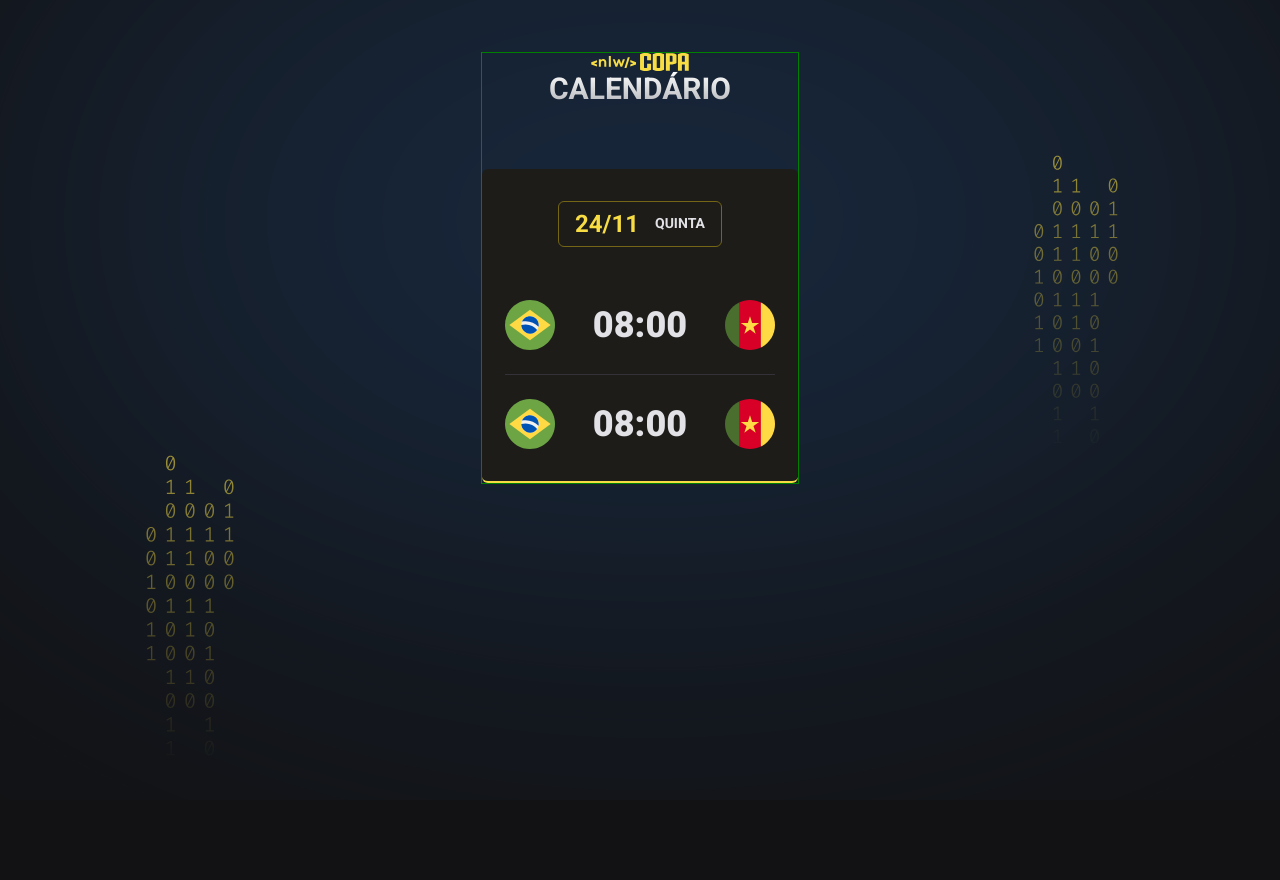
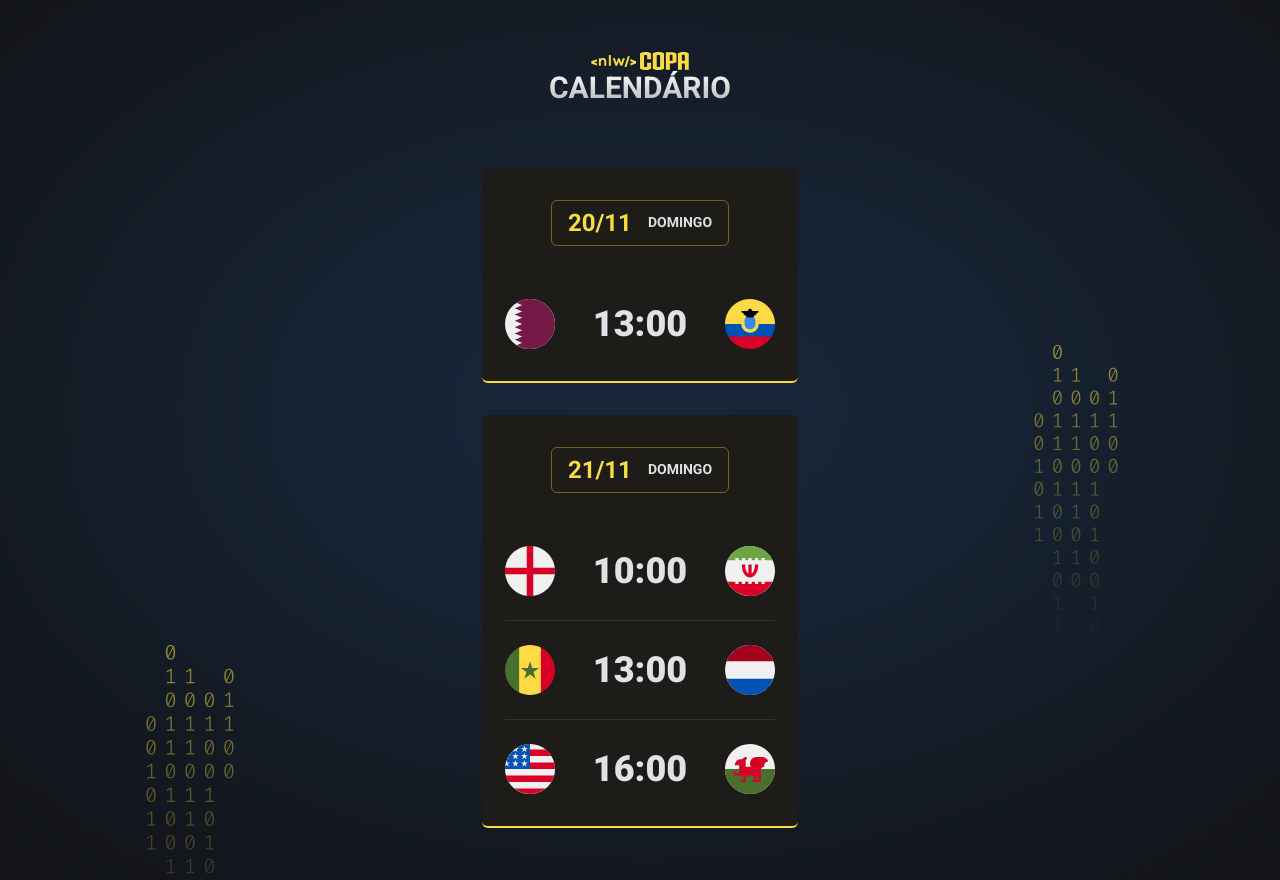
Before and after one commit to lucasgbezerra/NLW_Copa, a plain HTML site: page index.html in a window 1280 px wide. Before the commit the page ends 800 px from the top, so only its background shows below. Drawn offline with Linux system fonts and the light colour scheme.

Commit message:
Add: javascript

```diff
--- a/index.html
+++ b/index.html
@@ -34,5 +34,6 @@
                 </div>
             </main>
         </div>
+        <script src="./mains.js"></script>
     </body>
 </html>
--- /dev/null
+++ b/mains.js
@@ -0,0 +1,42 @@
+function createGame(team1, hour, team2){
+    return `
+        <li>
+            <img src="./assets/flags/${team1}.svg" width=50 alt="Bandeira do ${team1}">
+            <strong>${hour}</strong>
+            <img src="./assets/flags/${team2}.svg"  width=50 alt="Bandeira de ${team2}">
+        </li>
+    `
+}
+
+function createCard(day, weekDay, game){
+    return `
+        <div class="card">
+            <h2>${day} <span>${weekDay}</span></h2>
+            <ul>
+                ${game}
+            </ul>
+        </div>
+
+    `
+}
+
+// Inserção de HTML pelo javascript
+document.querySelector("#app").innerHTML = `
+    <header>
+        <img src="./assets/logo.svg" alt="Logo NLW">
+        <h1 class="title" >Calendário</h1>
+    </header>
+    <main id="cards">
+        ${createCard(
+            "20/11", "domingo",
+            createGame("qatar", "13:00", "ecuador")
+        )}
+        ${createCard(
+            "21/11", "domingo",
+            createGame("england", "10:00", "iran") +
+            createGame("senegal", "13:00", "netherlands") +
+            createGame("united states", "16:00", "wales")
+
+        )}
+    </main>
+`
--- a/style.css
+++ b/style.css
@@ -18,7 +18,6 @@ body * {
 }
 
 #app {
-    border: 1px solid green;
     width: fit-content;
     margin: 52px auto;
 }
@@ -41,6 +40,12 @@ header h1 {
     -webkit-text-fill-color: transparent;
     background-clip: text;
 
+}
+
+#cards {
+    display: flex;
+    flex-direction: column;
+    gap: 32px;
 }
 .card {
     padding: 32px 23px;
```
